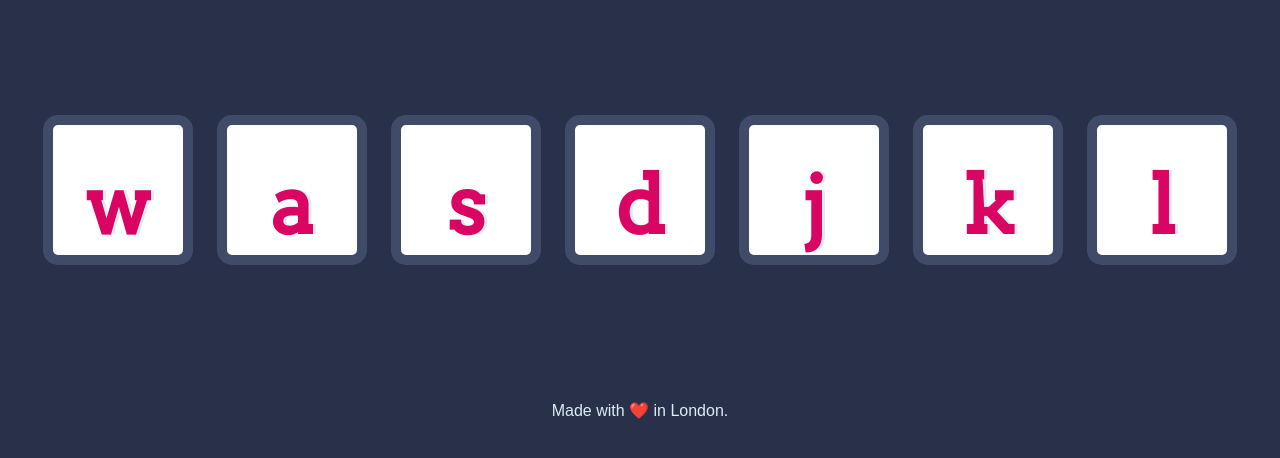
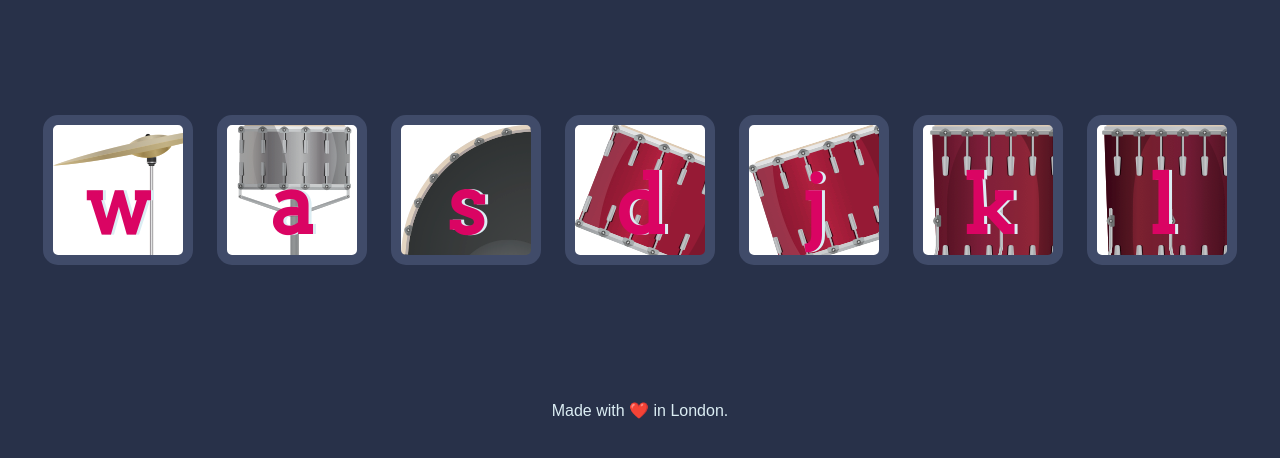
Before and after one commit to ronforrestron24/drumpad, a plain HTML site: page index.html in a window 1280 px wide. Shown: the part 174-632 px from the top of the page. Drawn offline with Linux system fonts and the light colour scheme.

Commit message:
Add files via upload

```diff
--- a/index.html
+++ b/index.html
@@ -25,6 +25,7 @@
   <footer>
     Made with ❤️ in London.
   </footer>
+  <script src="index.js"></script>
 </body>
 
 </html>
--- a/styles.css
+++ b/styles.css
@@ -17,30 +17,38 @@ footer {
 }
 
 .w {
+  background-image: url('./images/crash.png');
 
 }
 
 .a {
+  background-image: url('./images/snare.png');
+
 
 }
 
 .s {
+  background-image: url('./images/kick.png');
 
 }
 
 .d {
+  background-image: url('./images/tom1.png');
 
 }
 
 .j {
+  background-image: url('./images/tom2.png');
 
 }
 
 .k {
+  background-image: url('./images/tom3.png');
 
 }
 
 .l {
+  background-image: url('./images/tom4.png');
 
 }
 
```
